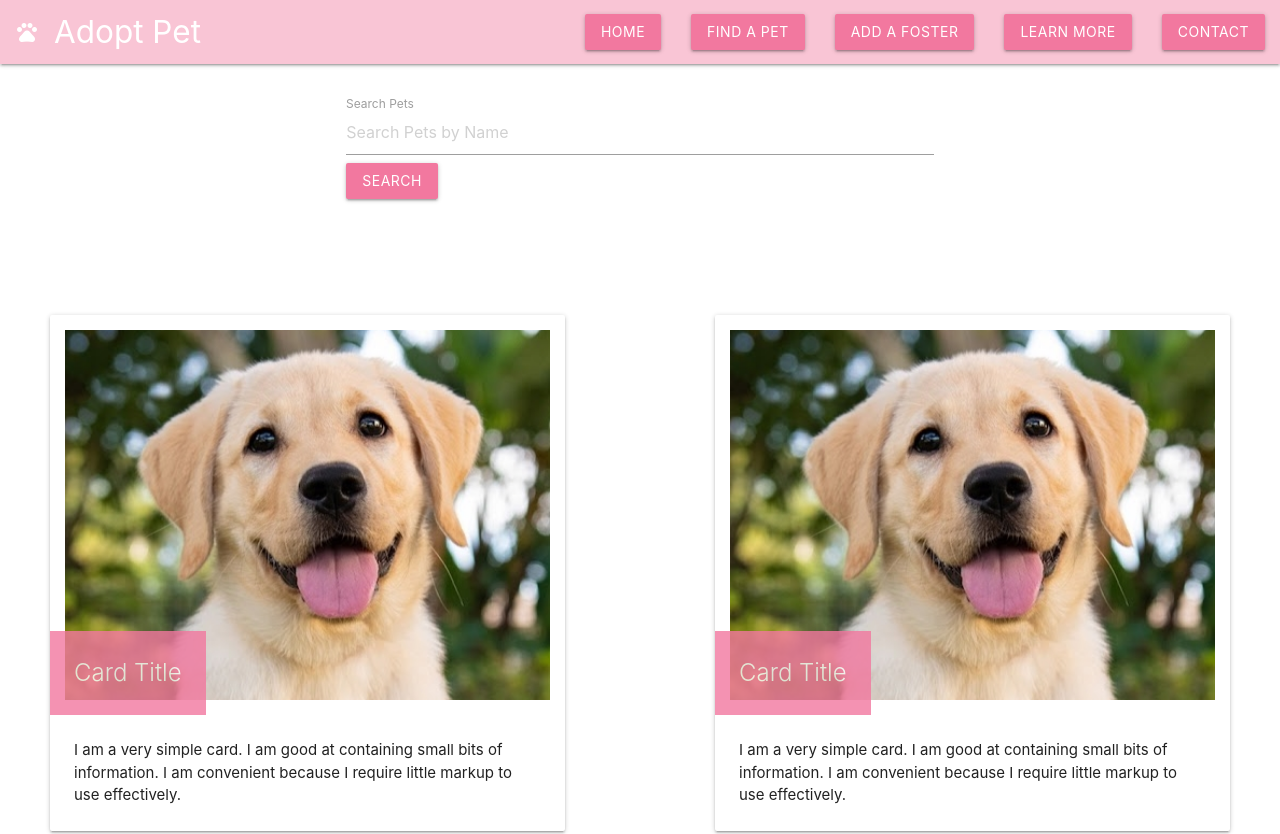
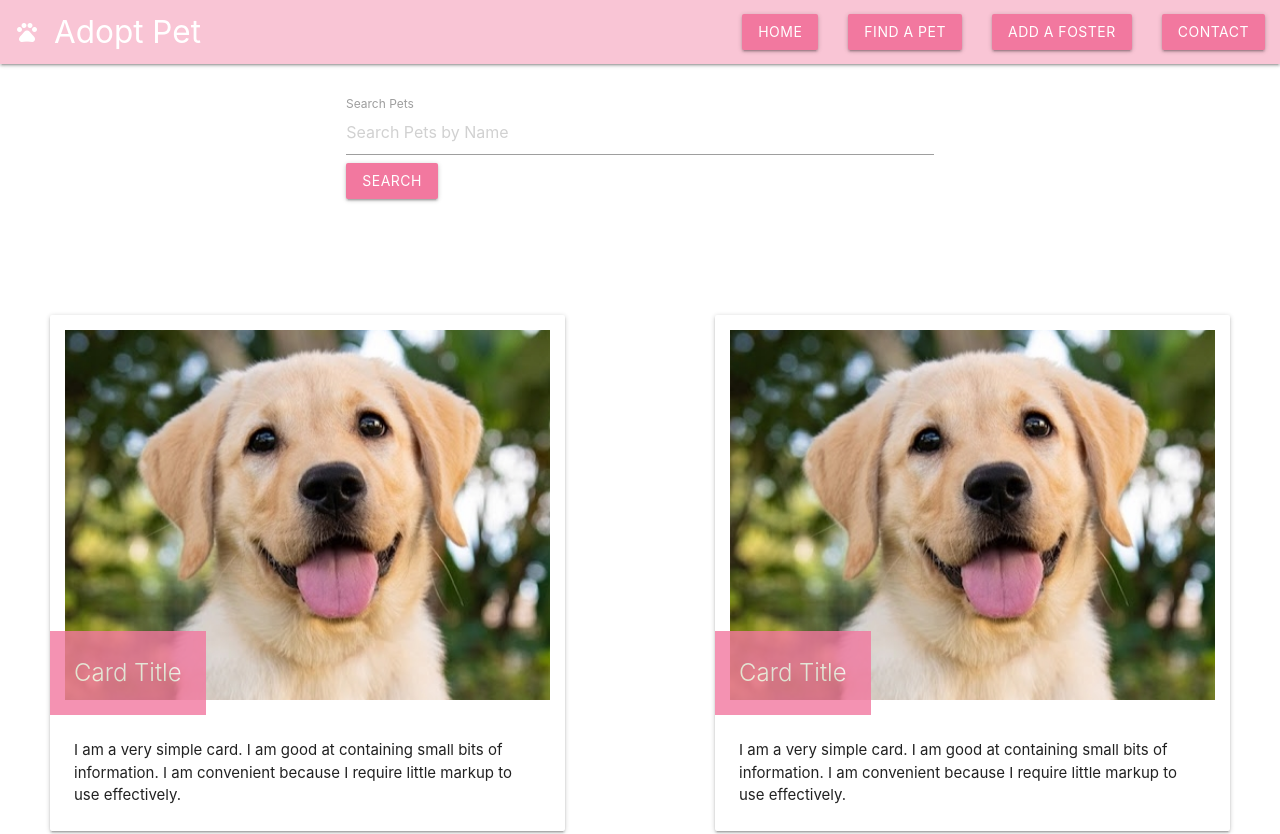
Before and after one commit to gaonkarsahil/ApiFest2022Team105, a plain HTML site: page Frontend/list.html in a window 1280 px wide. Shown: the top 834 px of the page. Drawn offline with nearby package versions, Linux system fonts and the light colour scheme; no server answers.

Commit message:
small fix

```diff
--- a/Frontend/list.html
+++ b/Frontend/list.html
@@ -25,7 +25,6 @@
                     <a class="waves-effect waves-light btn" href="list.html">Find a Pet</a>
                 </li>
                 <li><a class="waves-effect waves-light btn" href="form.html">Add a Foster</a></li>
-                <li><a class="waves-effect waves-light btn" href="about.html">Learn More</a></li>
                 <li><a class="waves-effect waves-light btn" href="contact.html">Contact</a></li>
             </ul>
         </div>
@@ -35,7 +34,6 @@
         <li><a href="index.html">Home</a></li>
         <li><a href="list.html">Find a Pet</a></li>
         <li><a href="form.html">Add a Foster</a></li>
-        <li><a href="about.html">Learn More</a></li>
         <li><a href="contact.html">Contact</a></li>
     </ul>
     <section class="search">
```
